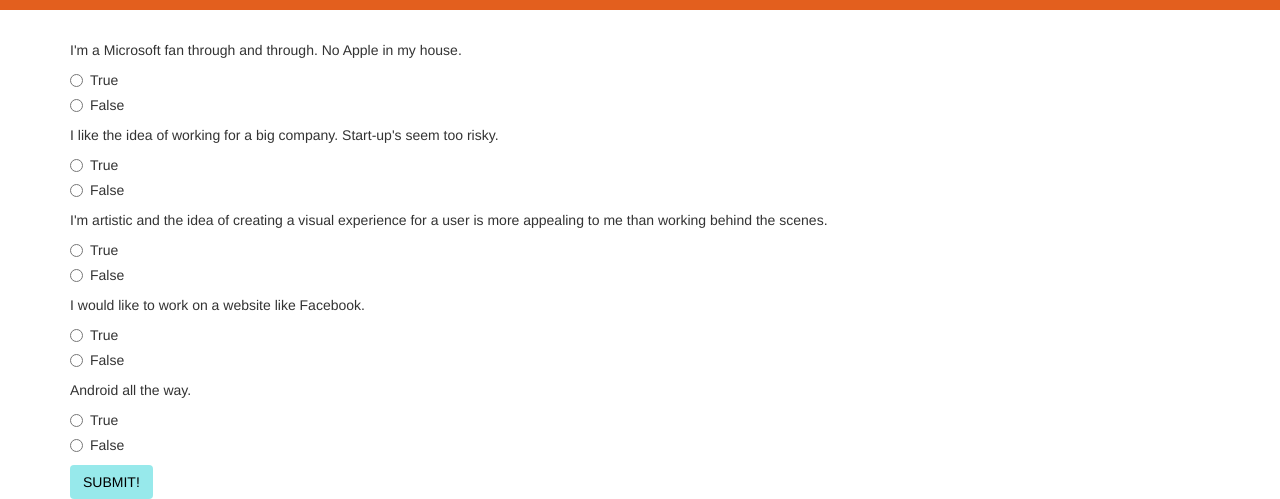
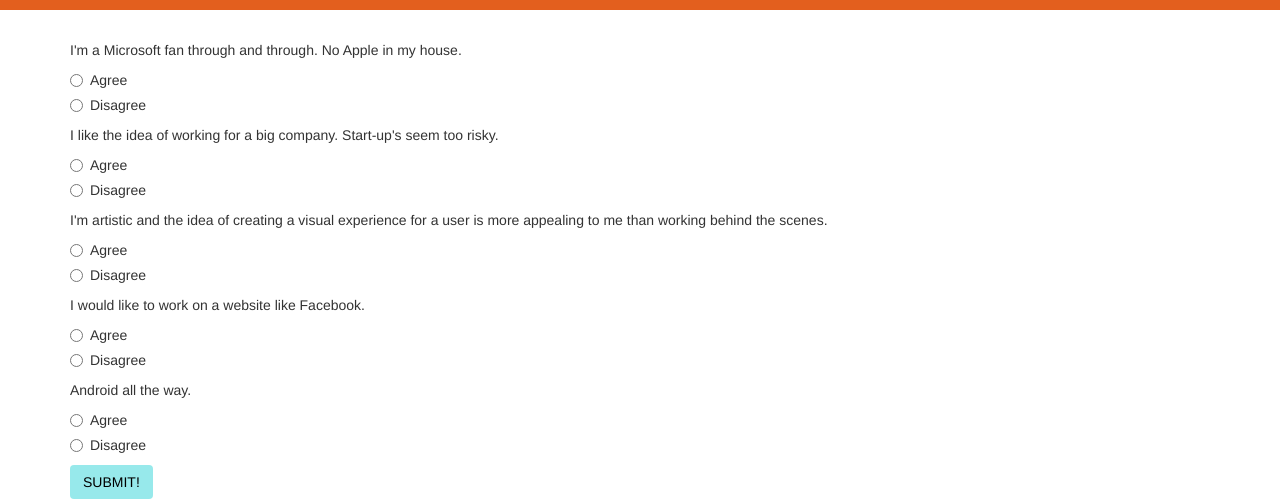
Before and after one commit to NaruzaL/track-suggester, a plain HTML site: page index.html in a window 1280 px wide. Shown: the part 393-892 px from the top of the page. Drawn offline with Linux system fonts and the light colour scheme.

```diff
--- a/index.html
+++ b/index.html
@@ -18,13 +18,13 @@
         <div class="radio">
           <label>
             <input type="radio" name="pc" value="0">
-            True
+            Agree
           </label>
         </div>
         <div class="radio">
           <label>
             <input type="radio" name="pc" value="1">
-            False
+            Disagree
           </label>
         </div>
   <!--survey questions, radio 2-->
@@ -32,13 +32,13 @@
         <div class="radio">
           <label>
             <input type="radio" name="company" value="0">
-            True
+            Agree
           </label>
         </div>
         <div class="radio">
           <label>
             <input type="radio" name="company" value="1">
-            False
+            Disagree
           </label>
         </div>
   <!--survey questions, radio 3-->
@@ -46,13 +46,13 @@
         <div class="radio">
           <label>
             <input type="radio" name="art" value="0">
-            True
+            Agree
           </label>
         </div>
         <div class="radio">
           <label>
             <input type="radio" name="art" value="1">
-            False
+            Disagree
           </label>
         </div>
   <!--survey questions, radio 4-->
@@ -60,13 +60,13 @@
         <div class="radio">
           <label>
             <input type="radio" name="fb" value="0">
-            True
+            Agree
           </label>
         </div>
         <div class="radio">
           <label>
             <input type="radio" name="fb" value="1">
-            False
+            Disagree
           </label>
         </div>
   <!--survey questions, radio 5-->
@@ -74,13 +74,13 @@
         <div class="radio">
           <label>
             <input type="radio" name="droid" value="0">
-            True
+            Agree
           </label>
         </div>
         <div class="radio">
           <label>
             <input type="radio" name="droid" value="1">
-            False
+            Disagree
           </label>
         </div>
         <button type="submit" class="btn">SUBMIT!</button>
```
Also changed, not shown: 1 other file.
